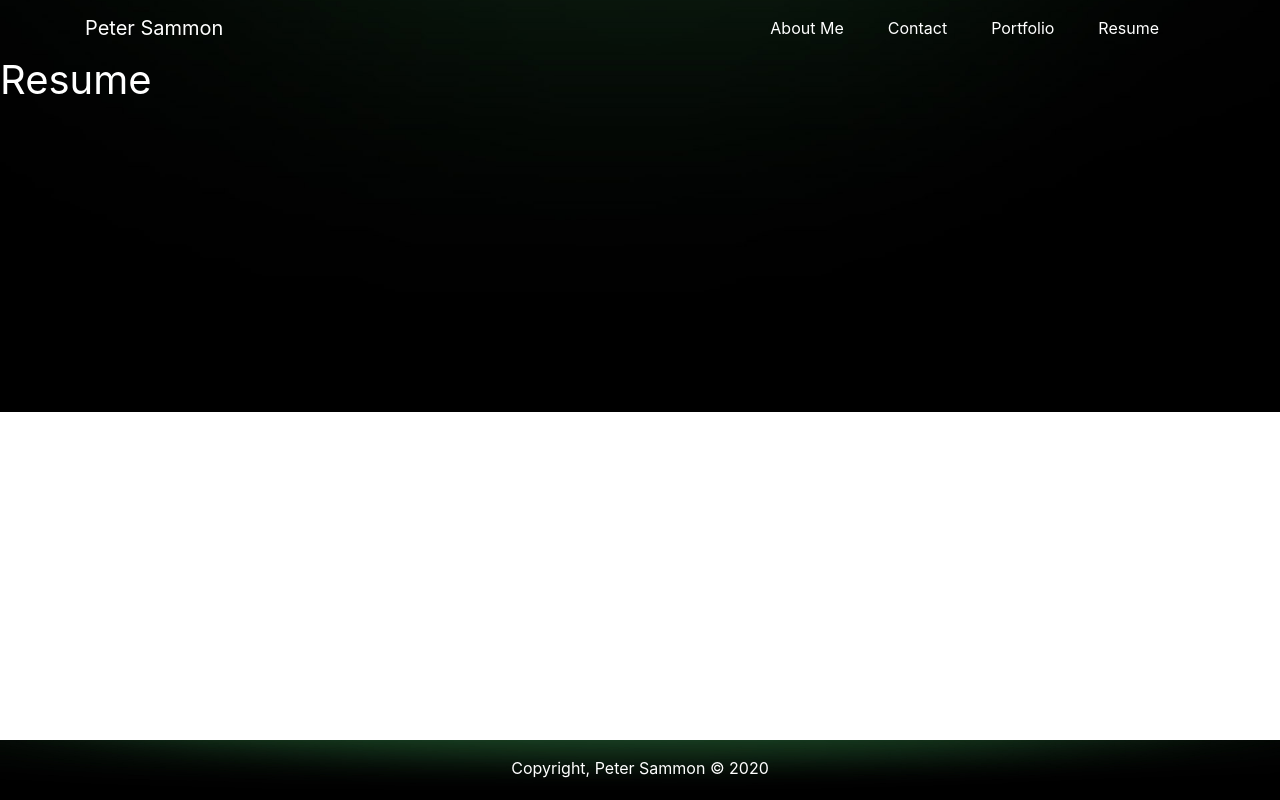
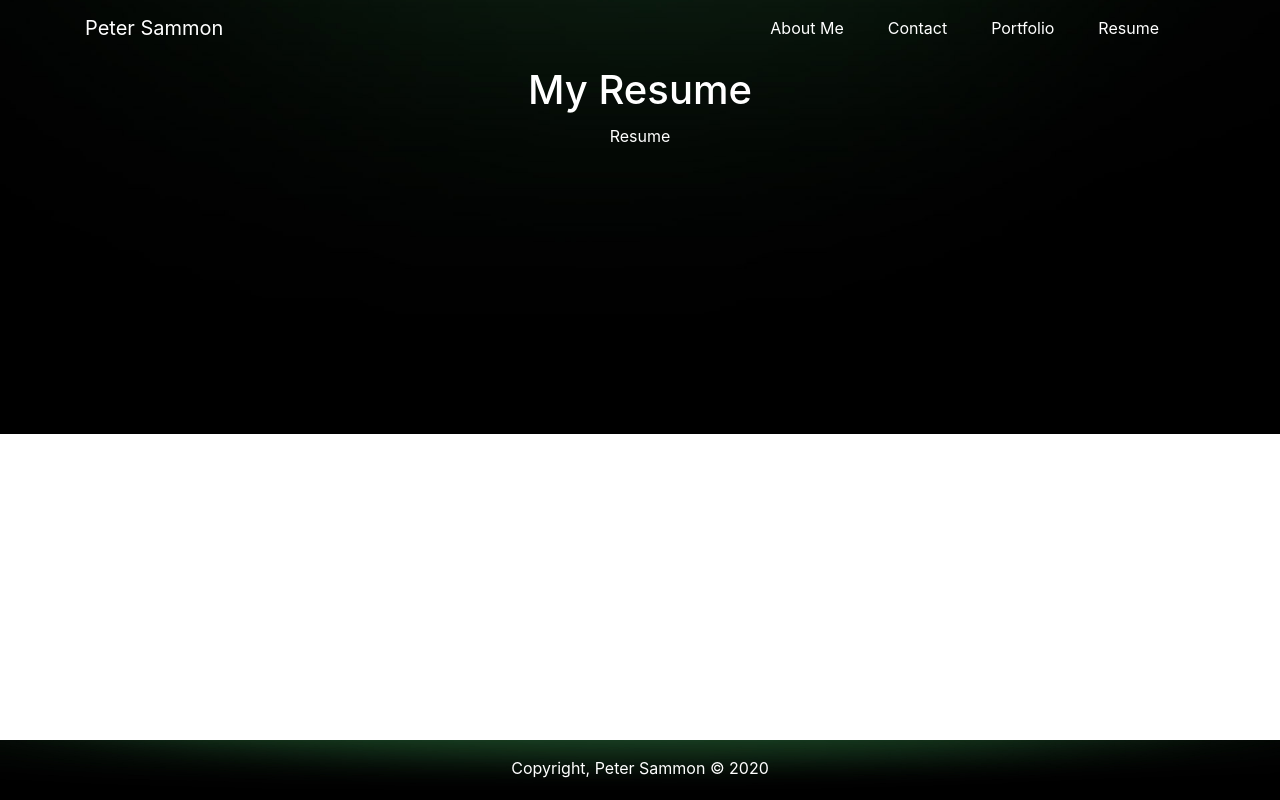
Before and after one commit to Sammon123/react-portfolio, a React (Create React App) app: page /resume in a window 1280 px wide. Built offline with nearby package versions, Linux system fonts and the light colour scheme.

Commit message:
added styling to resume page

```diff
--- a/src/pages/Resume/Resume.css
+++ b/src/pages/Resume/Resume.css
@@ -0,0 +1,13 @@
+.resume-page {
+	width: 95%;
+	height: 70vh;
+}
+
+.resume {
+	text-align: center;
+}
+
+.resume > h1 {
+	font-weight: 500;
+	padding: 10px 0;
+}
--- a/src/pages/Resume/Resume.js
+++ b/src/pages/Resume/Resume.js
@@ -1,9 +1,14 @@
 import React from 'react';
+import ResumePage from '../../img/Resume.pdf';
+import './Resume.css';
 
 const Resume = () => {
 	return (
-		<div>
-			<h1>Resume</h1>
+		<div className='resume'>
+			<h1>My Resume</h1>
+			<object className='resume-page' data={ResumePage}>
+				Resume
+			</object>
 		</div>
 	);
 };
```
